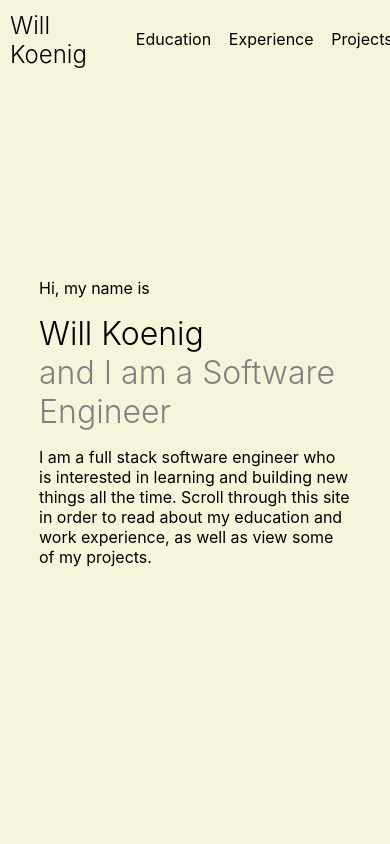
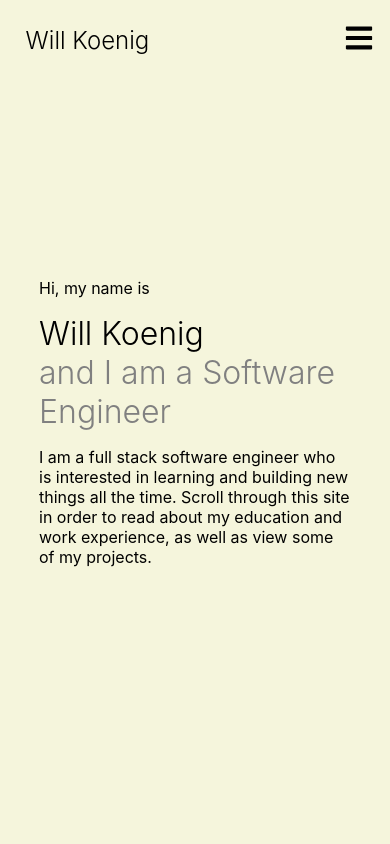
Before and after one commit to willk0814/personal_portfolio, a React (Create React App) app: page / in a window 390 px wide. Shown: the top 844 px of the page. Built offline with nearby package versions, Linux system fonts and the light colour scheme.

Commit message:
Mobile menu added

```diff
--- a/src/ComponentGroups/Navbar/Navbar.js
+++ b/src/ComponentGroups/Navbar/Navbar.js
@@ -2,7 +2,7 @@ import React, { useState, useEffect } from "react";
 import { Link } from "react-scroll";
 import pdf from "../Assets/KoenigResume2023.pdf";
 
-import { FaGithub, FaLinkedin } from "react-icons/fa";
+import { FaGithub, FaLinkedin, FaBars, FaTimes } from "react-icons/fa";
 import { HiOutlineMail } from "react-icons/hi";
 import { BsFillPersonLinesFill } from "react-icons/bs";
 
@@ -14,6 +14,9 @@ export default function Navbar() {
   const [porjectsUnderlined, setProjectsUnderlined] = useState(false);
   const [contactUnderlined, setContactUnderlined] = useState(false);
   const [hideNavbar, setHideNavbar] = useState(false);
+
+  const [showMobile, setShowMobile] = useState(false);
+  const [mobileNavClicked, setMobileNavClicked] = useState(false);
 
   const toggleEducationUnderlined = () => {
     setEducationUnderlined(!educationUnderlined);
@@ -27,15 +30,24 @@ export default function Navbar() {
   const toggleContactUnderlined = () => {
     setContactUnderlined(!contactUnderlined);
   };
+  const handleClick = () => {
+    setMobileNavClicked(!mobileNavClicked);
+  };
 
   // useEffect to detect resizes
   useEffect(() => {
     const handleResize = () => {
+      console.log("screen width: ", window.innerWidth);
       if (window.innerWidth <= 750) {
-        console.log("reached");
         setHideNavbar(true);
       } else {
         setHideNavbar(false);
+      }
+
+      if (window.innerWidth <= 900) {
+        setShowMobile(true);
+      } else {
+        setShowMobile(false);
       }
     };
     window.addEventListener("resize", handleResize);
@@ -45,13 +57,14 @@ export default function Navbar() {
 
   return (
     <div className="navbarContainer">
-      {/* Top of Navbar */}
+      {/* Wide Screen Navbar */}
+
       <div>
         <Link to="home" smooth={true} duration={500}>
           <h2 className="navbarText">Will Koenig</h2>
         </Link>
       </div>
-      <ul className="navbarMenu">
+      <ul className="navbarMenu" style={{ display: showMobile ? "none" : "" }}>
         <li
           className="navbarMenuItem"
           onMouseEnter={toggleEducationUnderlined}
@@ -108,6 +121,60 @@ export default function Navbar() {
           ></div>
         </li> */}
       </ul>
+      {/* End of Wide Screen Navbar */}
+
+      {/* Mobile Navbar - FaBars */}
+      <div
+        className="mobileToggle"
+        style={{ display: !showMobile ? "none" : "" }}
+        onClick={handleClick}
+      >
+        {!mobileNavClicked ? <FaBars size={30} /> : <FaTimes size={30} />}
+      </div>
+
+      {/* Mobile Navbar - List of Links */}
+      <ul
+        className="mobileNavBar"
+        style={{ display: !mobileNavClicked ? "none" : "" }}
+      >
+        <li className="mobileNavItem">
+          <Link onClick={handleClick} to="home" smooth={true} duration={500}>
+            Home
+          </Link>
+        </li>
+        <li className="mobileNavItem">
+          <Link
+            onClick={handleClick}
+            to="education"
+            smooth={true}
+            duration={500}
+          >
+            Education
+          </Link>
+        </li>
+        <li className="mobileNavItem">
+          <Link
+            onClick={handleClick}
+            to="experience"
+            smooth={true}
+            duration={500}
+          >
+            Experience
+          </Link>
+        </li>
+        <li className="mobileNavItem">
+          <Link
+            onClick={handleClick}
+            to="projects"
+            smooth={true}
+            duration={500}
+          >
+            Projects
+          </Link>
+        </li>
+      </ul>
+
+      {/* End of Mobile Navbar */}
 
       {/* Links on the side */}
       <div
--- a/src/ComponentGroups/PageStyling/PageStyles.css
+++ b/src/ComponentGroups/PageStyling/PageStyles.css
@@ -1,13 +1,16 @@
 /* NavBar Styles */
 .navbarContainer {
-    width: 100%;
+    width: 92%;
     height: 80px;
     position: fixed;
+    left: 0;
     /* padding-inline-start: 5%; */
     /* padding-inline-end: 5%; */
     display: flex;
     justify-content: space-between;
     align-items: center;
+    padding-inline: 4%;
+    background-color: beige;
 }
 
 .navbarText {
@@ -19,11 +22,11 @@
 .navbarMenu {
     display: flex;
     list-style: none;
-    padding-right: 15vh;
+    /* padding-right: 15vw; */
 }
 
 .navbarMenuItem {
-    padding-inline: 4%;
+    padding-left: 2vw;
     cursor: pointer;
 }
 
@@ -35,6 +38,40 @@
     transition: 300ms;
 }
 
+/* Mobile NavBar */
+.mobileToggle {
+    z-index: 10;
+    cursor: pointer;
+}
+
+.mobileNavBar {
+    position: absolute;
+    display: flex;
+    flex-direction: column;
+    justify-content: center;
+    align-items: center;
+    top: 0;
+    left: 0;
+    width: 100%;
+    height: 100vh;
+    margin-top: -2px;
+    background-color: beige;
+    margin-inline: 0px;
+    padding-inline: 0px;
+
+}
+
+.mobileNavItem {
+    list-style: none;
+    font-size: 2.25rem;
+    line-height: 2.5rem;
+    padding-top: 1.5rem;
+    padding-bottom: 1.5rem;
+    cursor: pointer;
+    align-self: center;
+}
+
+/* Key Links Side Bar */
 .keyLinksBar {
     position: fixed;
     display: flex;
```
